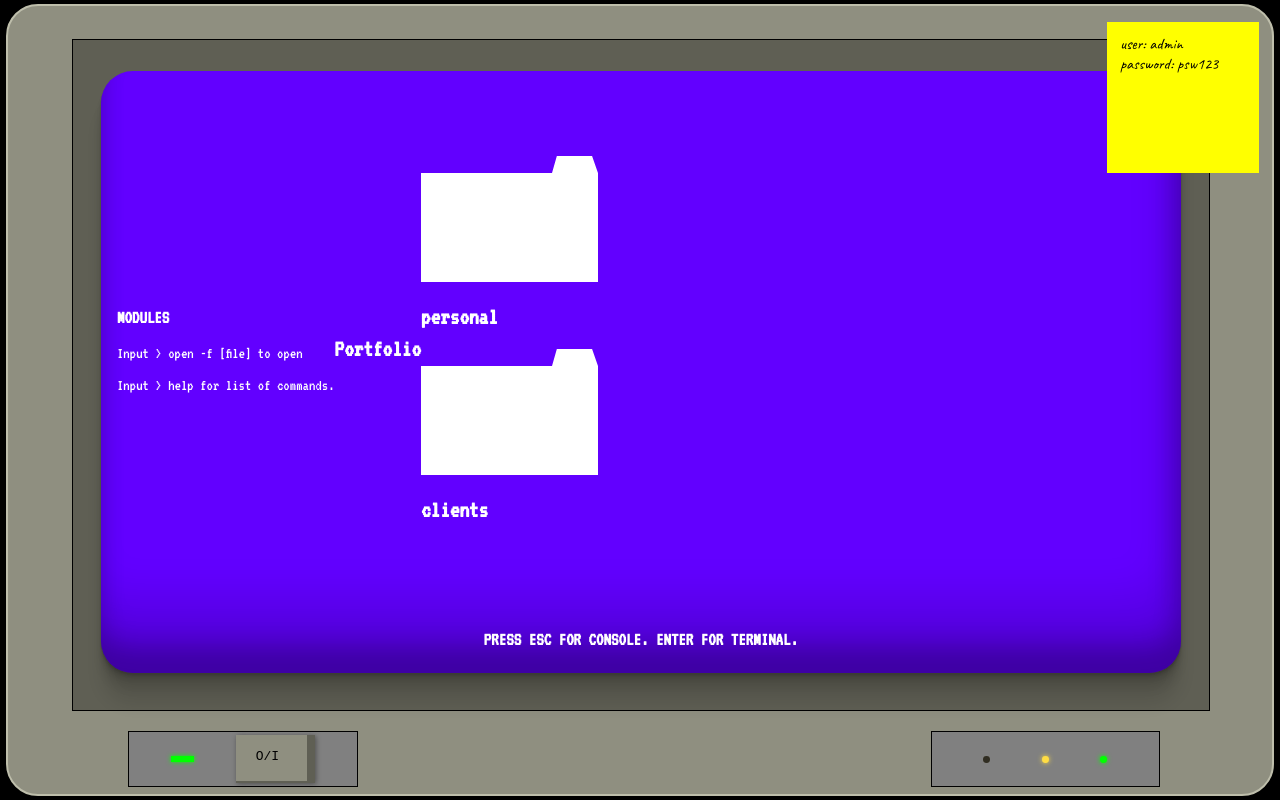
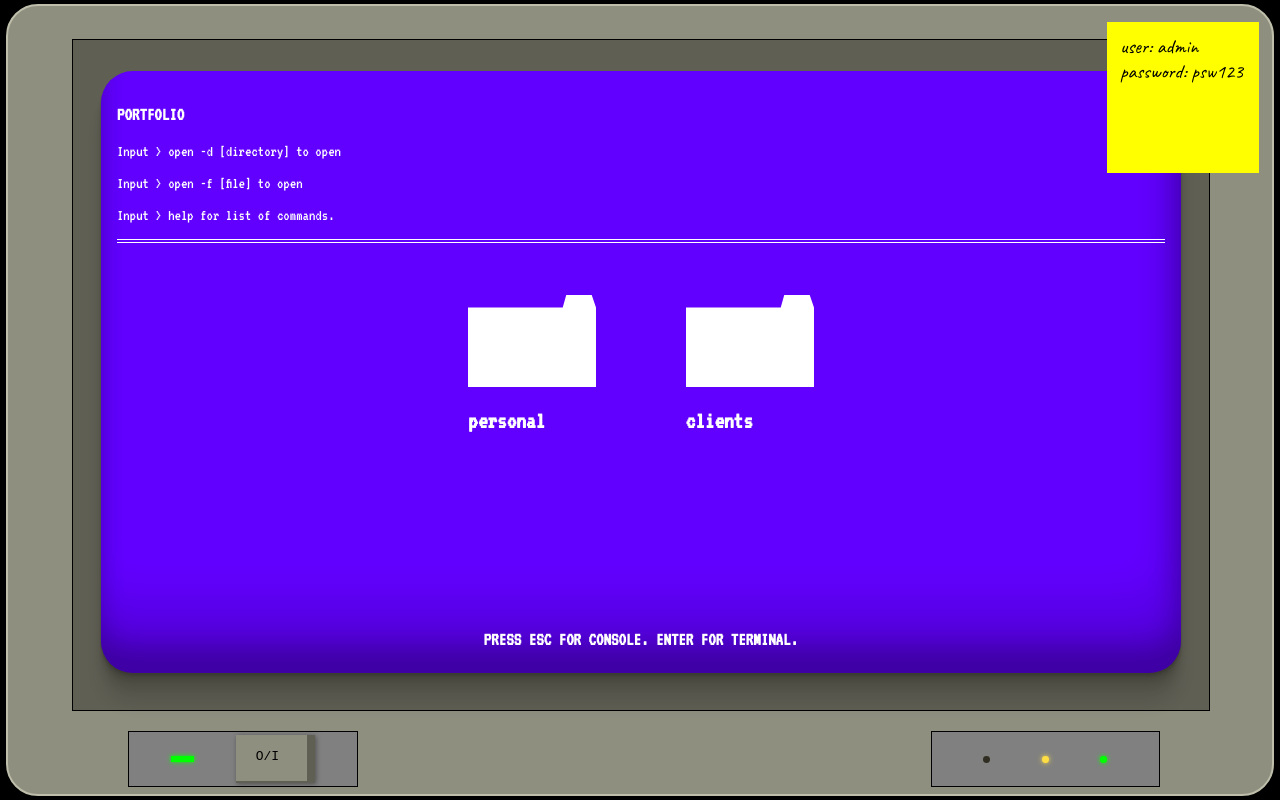
Before and after one commit to p-sjunnestrand/p-sjunnestrand, a Svelte app: page / in a window 1280 px wide. Built offline with nearby package versions, Linux system fonts and the light colour scheme.

Commit message:
added portfolio component

```diff
--- a/src/App.svelte
+++ b/src/App.svelte
@@ -323,6 +323,7 @@
 		padding: 1%;
 		cursor: pointer;
 		font-family: 'Caveat', cursive;
+		font-size: 1.25rem;
 
 		@keyframes hinge{
 			0%{
--- a/src/Main.svelte
+++ b/src/Main.svelte
@@ -148,7 +148,7 @@
             {:else if pageDisplay === "edu"}
                 <Education on:escPress={() => displayConsole = true} on:command={execCommand}/>
             {:else if pageDisplay === "portf"}
-                <Portfolio on:escPress={() => displayConsole = true} on:command={execCommand}/>
+                <Portfolio {openDir} {openFile} on:escPress={() => displayConsole = true} on:command={execCommand}/>
             {:else if pageDisplay === "specs"}
                 <Specs on:escPress={() => displayConsole = true} on:command={execCommand}/>
             {/if}
--- a/src/components/Directory.svelte
+++ b/src/components/Directory.svelte
@@ -1,10 +1,41 @@
 <script>
-    // export let dirArray;
-    export let directory;
+    import { beforeUpdate } from 'svelte';
+    export let openDir;
+
+    const projects = [
+        {title: "game_of_life", directory: "personal", url: "https://p-sjunnestrand.github.io/game-of-life/"},
+        {title: "gridpainter", directory: "personal", url: "https://fed20d-grupp8-gridpainter.herokuapp.com/"},
+        {title: "trials_of_norns", directory: "personal", url: "https://p-sjunnestrand.github.io/trials-of-norns/"},
+        {title: "forca_fighting", directory: "clients", url: "https://forcafighting.com/"},
+    ];
+    let currentProjects = projects.filter(project => project.directory === openDir);
+    beforeUpdate(() => {
+        currentProjects = projects.filter(project => project.directory === openDir);
+    })
 </script>
 
-<style></style>
+<style>
+    .file-wrapper {
+        display: flex;
+        flex-wrap: wrap;
+        justify-content: space-evenly;
+        margin-top: 5%;
+    }
+    .card {
+        display: flex;
+        flex-direction: column;
+        align-items: center;
+    }
+    .file {
+        width: 5vw;
+    }
+</style>
 
-<div>
-    {directory}
+<div class="file-wrapper">
+    {#each currentProjects as project}
+        <div class="card">
+            <img src="./img/folded-file.svg" alt="white paper folded in top right corner" class="file">
+            <h2>{project.title}.sys</h2>
+        </div>
+    {/each}
 </div>
--- a/src/components/Modules.svelte
+++ b/src/components/Modules.svelte
@@ -86,7 +86,7 @@
     .file {
         /* position: relative; */
         width: 5vw;
-        height: 10vh;
+        /* height: 10vh; */
         /* border-radius: 10px; */
         /* background: white;
         color: #888;
--- a/src/components/Portfolio.svelte
+++ b/src/components/Portfolio.svelte
@@ -3,44 +3,63 @@
     import Terminal from "../Terminal.svelte";
     import Directory from "../components/Directory.svelte";
     import Placeholder from "../components/Placeholder.svelte";
+    import PortfolioFile from "./PortfolioFile.svelte";
+    export let openFile;
+    export let openDir;
 
     let displayInput = false;
 
     const dirArray = ["personal", "clients"];
-    export const projects = [
-        {title: "game_of_life", directory: "personal", url: "https://p-sjunnestrand.github.io/game-of-life/"},
-        {title: "gridpainter", directory: "personal", url: "https://fed20d-grupp8-gridpainter.herokuapp.com/"},
-        {title: "trials_of_norns", directory: "personal", url: "https://p-sjunnestrand.github.io/trials-of-norns/"},
-        {title: "forca_fighting", directory: "clinets", url: "https://forcafighting.com/"},
-    ];
 </script>
 
 <style>
     article{
         height: 92%;
-        display: flex;
+        overflow-y: auto;
+        /* display: flex; */
         /* justify-content: space-between; */
         /* flex-direction: column; */
-        align-items: center;
+        /* align-items: center; */
+    }
+    .header {
+        border-bottom: 4px double;
+        width: 100%;
+    }
+    .portfolio-wrapper{
+        display: flex;
+        margin: 5% auto;
+        width: 50%;
+        justify-content: space-evenly;
+        /* height: 30%; */
+        flex-wrap: wrap;
+    }
+    .dir-image {
+        width: 10vw;
     }
 </style>
 
 <KeyPress on:escPress on:enterPress={() => displayInput = true}/>
 <article>
     <div class="header">
-        <h1>MODULES</h1>
+        <h1>PORTFOLIO</h1>
+        <p>Input <span class="code">> open -d [directory]</span> to open </p>
         <p>Input <span class="code">> open -f [file]</span> to open </p>
         <p>Input <span class="code">> help</span> for list of commands.</p>
     </div>
-    <h2>Portfolio</h2>
+    {#if openDir}
+        <Directory {openDir}/>
+    {:else if openFile}
+        <PortfolioFile {openFile}/>
+    {:else}
         <div class="portfolio-wrapper">
             {#each dirArray as dir}
             <div class="card">
-            <img src="./img/dir.svg" alt="A file directory">
+                <img src="./img/dir.svg" alt="A file directory" class="dir-image">
                 <h2>{dir}</h2>
             </div>
             {/each}
         </div>
+    {/if}
 </article>
 {#if !displayInput}
     <Placeholder/>
--- /dev/null
+++ b/src/components/PortfolioFile.svelte
@@ -0,0 +1,8 @@
+<script>
+    export let openFile;
+
+</script>
+
+<div>
+    <p>{openFile}</p>
+</div>
```
Lines whose indentation alone changed are shown as unchanged.
